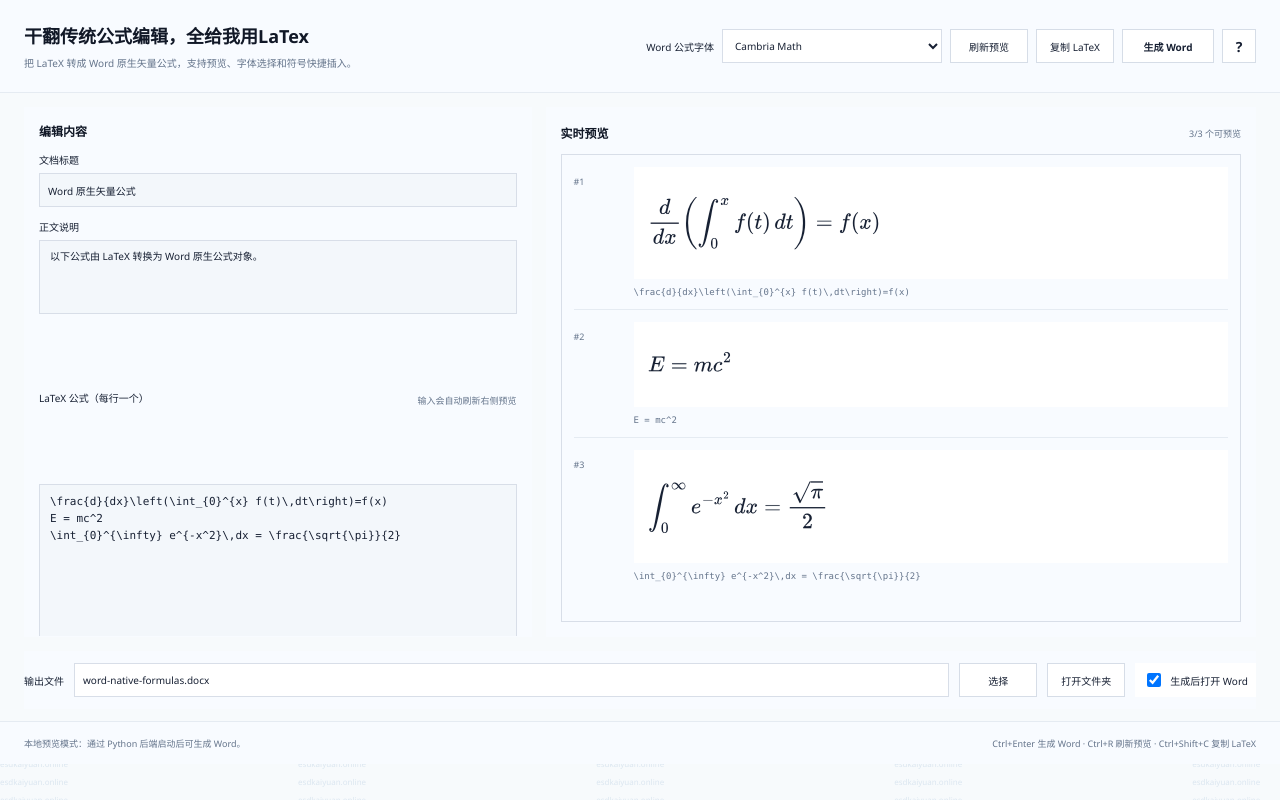
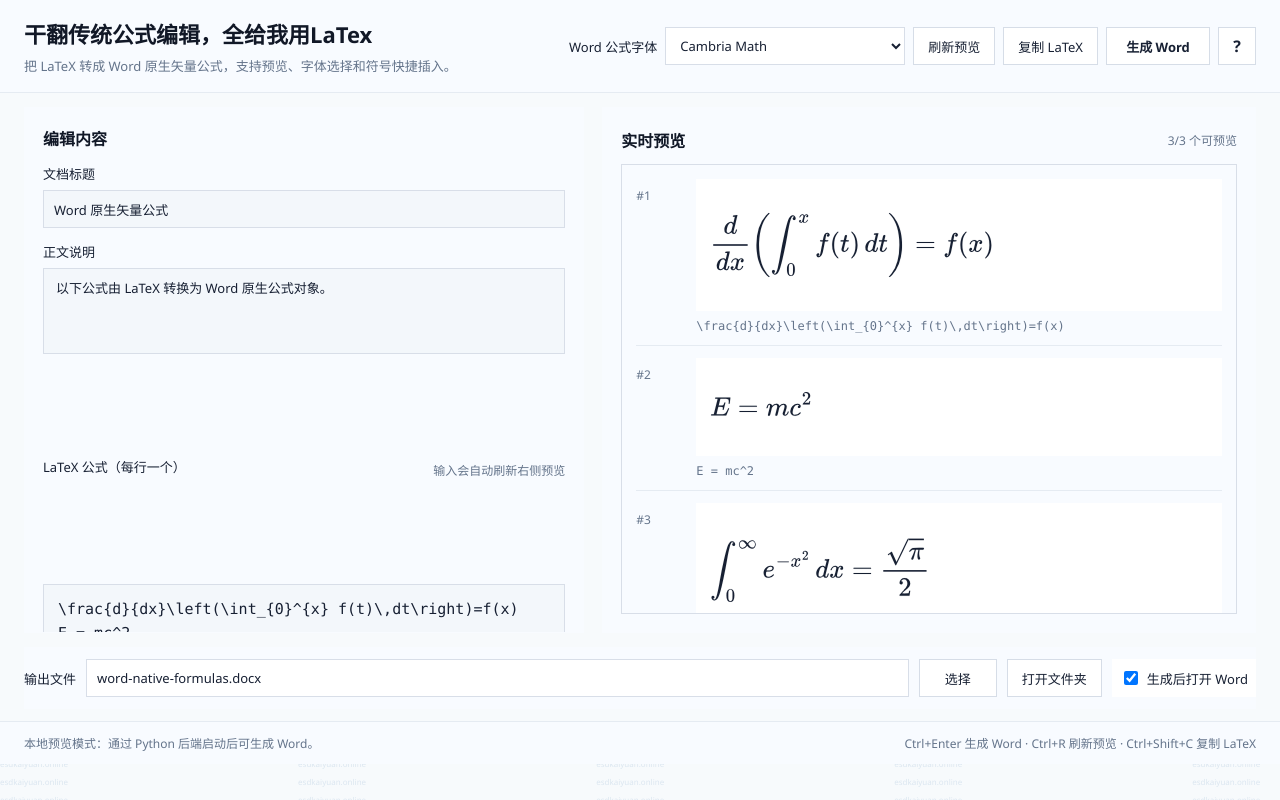
Before and after one commit to esdkaiyuan/mathtool, a plain HTML site: page index.html in a window 1280 px wide. Drawn offline with nearby package versions, Linux system fonts and the light colour scheme; no server answers.

Commit message:
Improve web layout readability

```diff
--- a/index.html
+++ b/index.html
@@ -54,12 +54,13 @@
     html,
     body {
       width: 100%;
-      min-width: 1080px;
+      min-width: 1220px;
       height: 100%;
       margin: 0;
       color: var(--ink);
       background: var(--app-bg);
       font-family: var(--sans);
+      font-size: 13px;
       overflow: hidden;
     }
 
@@ -105,7 +106,7 @@
     .tk-title h1 {
       margin: 0;
       color: var(--title);
-      font-size: 18px;
+      font-size: 22px;
       font-weight: 700;
       letter-spacing: 0;
     }
@@ -113,7 +114,7 @@
     .tk-title p {
       margin: 7px 0 0;
       color: var(--muted);
-      font-size: 10px;
+      font-size: 13px;
     }
 
     .tk-tools,
@@ -129,7 +130,7 @@
 
     .tk-label {
       color: var(--ink);
-      font-size: 10px;
+      font-size: 13px;
       white-space: nowrap;
     }
 
@@ -147,14 +148,14 @@
 
     .tk-paned {
       display: grid;
-      grid-template-columns: minmax(420px, 5fr) minmax(520px, 7fr);
-      gap: 14px;
+      grid-template-columns: minmax(540px, 6fr) minmax(580px, 7fr);
+      gap: 18px;
       min-height: 0;
     }
 
     .tk-panel {
       min-height: 0;
-      padding: 14px;
+      padding: 18px;
       border: 1px solid transparent;
       overflow: hidden;
     }
@@ -162,7 +163,7 @@
     .tk-input-panel,
     .tk-preview-panel {
       display: grid;
-      grid-template-rows: auto auto auto auto auto minmax(170px, 1fr) auto auto;
+      grid-template-rows: auto auto auto auto auto minmax(230px, 1fr) auto auto;
     }
 
     .tk-preview-panel {
@@ -172,14 +173,14 @@
     .section-title {
       margin: 0;
       color: var(--title);
-      font-size: 12px;
+      font-size: 16px;
       font-weight: 700;
     }
 
     .field-label {
-      margin: 12px 0 6px;
+      margin: 14px 0 7px;
       color: var(--ink);
-      font-size: 10px;
+      font-size: 13px;
     }
 
     .formula-head,
@@ -198,7 +199,7 @@
     .hint,
     .status-hint {
       color: var(--muted);
-      font-size: 9px;
+      font-size: 12px;
     }
 
     .text-input,
@@ -226,9 +227,9 @@
     .text-input,
     .output-input,
     .font-select {
-      height: 34px;
-      padding: 0 8px;
-      font-size: 10px;
+      height: 38px;
+      padding: 0 10px;
+      font-size: 13px;
     }
 
     .text-input,
@@ -238,29 +239,29 @@
     }
 
     .text-area {
-      height: 74px;
-      min-height: 74px;
-      max-height: 74px;
-      padding: 8px 10px;
+      height: 86px;
+      min-height: 86px;
+      max-height: 86px;
+      padding: 10px 12px;
       resize: none;
-      font-size: 10px;
+      font-size: 13px;
       line-height: 1.45;
     }
 
     .latex-input {
-      min-height: 170px;
+      min-height: 230px;
       height: 100%;
-      padding: 8px 10px;
+      padding: 12px 14px;
       resize: none;
       overflow: auto;
       font-family: var(--mono);
-      font-size: 11px;
-      line-height: 1.55;
+      font-size: 15px;
+      line-height: 1.62;
       white-space: pre;
     }
 
     .font-select {
-      width: 220px;
+      width: 240px;
       background: #fff;
     }
 
@@ -269,8 +270,8 @@
       align-items: center;
       justify-content: center;
       min-width: 78px;
-      height: 34px;
-      padding: 0 12px;
+      height: 38px;
+      padding: 0 14px;
       border: 1px solid var(--button-border);
       border-radius: 0;
       color: var(--ink);
@@ -279,7 +280,7 @@
       transition: background 120ms ease, border-color 120ms ease;
       white-space: nowrap;
       user-select: none;
-      font-size: 10px;
+      font-size: 13px;
     }
 
     .tk-button:hover {
@@ -293,25 +294,25 @@
     }
 
     .tk-button.accent {
-      min-width: 92px;
+      min-width: 104px;
       font-weight: 700;
     }
 
     .tk-button.icon {
-      min-width: 34px;
-      width: 34px;
+      min-width: 38px;
+      width: 38px;
       padding: 0;
-      font-size: 14px;
+      font-size: 16px;
       font-weight: 700;
     }
 
     .symbol-title {
-      margin-top: 10px;
-      margin-bottom: 6px;
+      margin-top: 14px;
+      margin-bottom: 8px;
     }
 
     .symbol-notebook {
-      min-height: 154px;
+      min-height: 184px;
       border: 1px solid var(--line-soft);
       background: #fff;
       overflow: hidden;
@@ -319,21 +320,21 @@
 
     .symbol-tabs {
       display: flex;
-      min-height: 34px;
+      min-height: 38px;
       overflow-x: auto;
       background: #fff;
       border-bottom: 1px solid var(--line-soft);
     }
 
     .symbol-tab {
-      min-width: 64px;
-      height: 34px;
-      padding: 0 12px;
+      min-width: 72px;
+      height: 38px;
+      padding: 0 14px;
       border-right: 1px solid var(--line-soft);
       color: var(--ink);
       background: #fff;
       cursor: pointer;
-      font-size: 10px;
+      font-size: 13px;
     }
 
     .symbol-tab:hover {
@@ -347,23 +348,23 @@
 
     .symbol-grid {
       display: grid;
-      grid-template-columns: repeat(4, minmax(0, 1fr));
-      gap: 6px;
-      max-height: 120px;
-      padding: 10px 8px 4px;
+      grid-template-columns: repeat(5, minmax(0, 1fr));
+      gap: 8px;
+      max-height: 144px;
+      padding: 12px 10px 6px;
       overflow: auto;
       background: var(--panel-bg);
     }
 
     .symbol-button {
-      height: 32px;
+      height: 36px;
       padding: 0 10px;
       border: 1px solid var(--button-border);
       color: var(--ink);
       background: #fff;
       cursor: pointer;
       font-family: var(--formula-font), "Cambria Math", "Times New Roman", var(--sans);
-      font-size: 14px;
+      font-size: 16px;
       transition: background 120ms ease, border-color 120ms ease;
     }
 
@@ -381,14 +382,14 @@
     }
 
     .preview-list {
-      padding: 12px;
+      padding: 14px;
       background: var(--panel-bg);
       min-height: 100%;
     }
 
     .preview-empty {
       color: var(--muted);
-      font-size: 10px;
+      font-size: 13px;
     }
 
     .preview-item {
@@ -407,7 +408,7 @@
 
     .preview-index {
       color: var(--muted);
-      font-size: 9px;
+      font-size: 12px;
       padding-top: 8px;
     }
 
@@ -420,14 +421,14 @@
       color: var(--ink);
       overflow-x: auto;
       font-family: var(--formula-font), var(--sans);
-      font-size: 18px;
+      font-size: 22px;
     }
 
     .preview-source {
       margin-top: 8px;
       color: var(--muted);
       font-family: var(--mono);
-      font-size: 9px;
+      font-size: 12px;
       overflow-wrap: anywhere;
     }
 
@@ -454,11 +455,11 @@
       display: inline-flex;
       align-items: center;
       gap: 6px;
-      height: 34px;
+      height: 38px;
       padding: 0 8px;
       background: #fff;
       color: var(--ink);
-      font-size: 10px;
+      font-size: 13px;
       white-space: nowrap;
     }
 
@@ -476,7 +477,7 @@
 
     .status-text {
       color: var(--muted);
-      font-size: 9px;
+      font-size: 12px;
       overflow: hidden;
       text-overflow: ellipsis;
       white-space: nowrap;
@@ -557,7 +558,7 @@
     }
 
     .dialog-title {
-      font-size: 12px;
+      font-size: 15px;
       font-weight: 700;
     }
 
@@ -568,7 +569,7 @@
     .help-copy {
       margin: 0;
       color: var(--ink);
-      font-size: 10px;
+      font-size: 13px;
       line-height: 1.75;
       white-space: pre-line;
     }
@@ -599,7 +600,7 @@
       pointer-events: none;
       transform: translateY(6px);
       transition: opacity 160ms ease, transform 160ms ease;
-      font-size: 10px;
+      font-size: 13px;
     }
 
     .toast.show {
```
Also changed, not shown: 1 other file.
